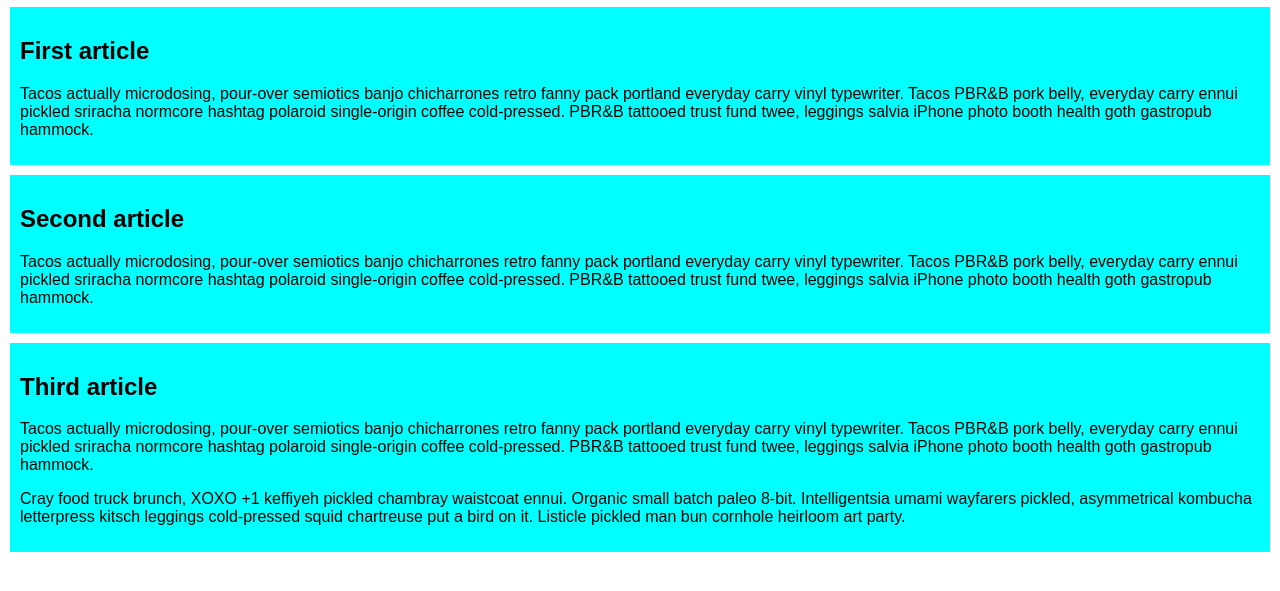
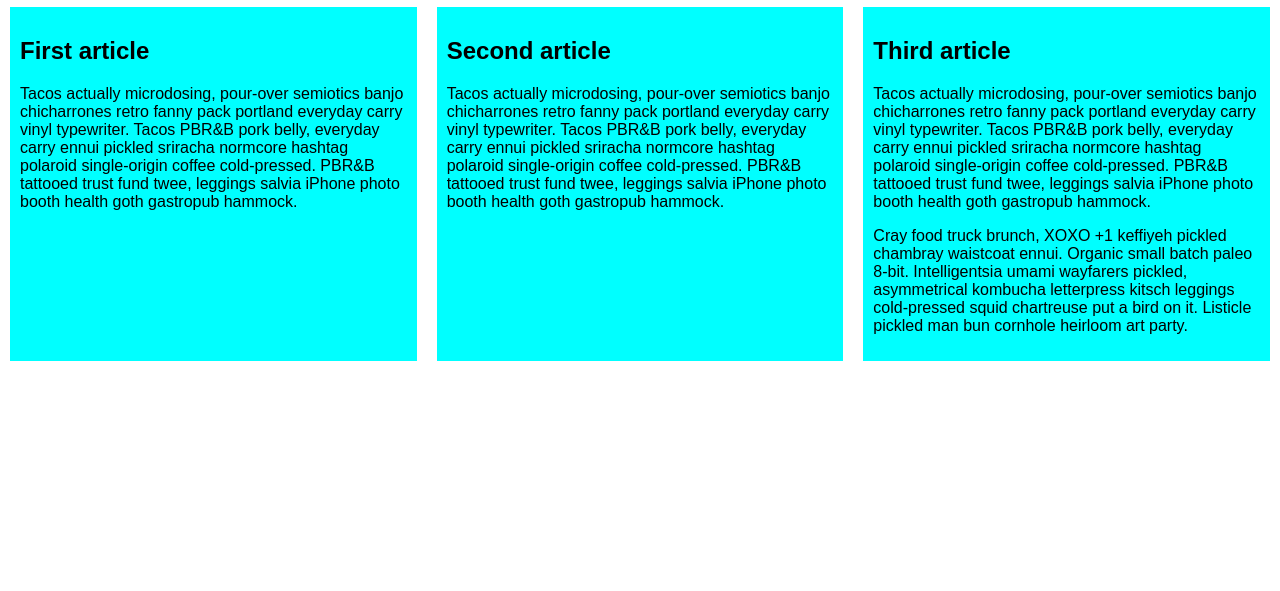
Before and after one commit to ArturWer/hello_world, a plain HTML site: page flex/flexboxExercise.html in a window 1280 px wide. Shown: the part 103-694 px from the top of the page. Drawn offline with Linux system fonts and the light colour scheme.

Commit message:
Added display properties for section: 'display: inline-flex'

```diff
--- a/flex/flexboxExercise.html
+++ b/flex/flexboxExercise.html
@@ -26,6 +26,9 @@
         background: aqua;
       }
       /* Add your flexbox CSS below here */
+      section {
+        display: inline-flex;
+      }
 
     </style>
   </head>
```
